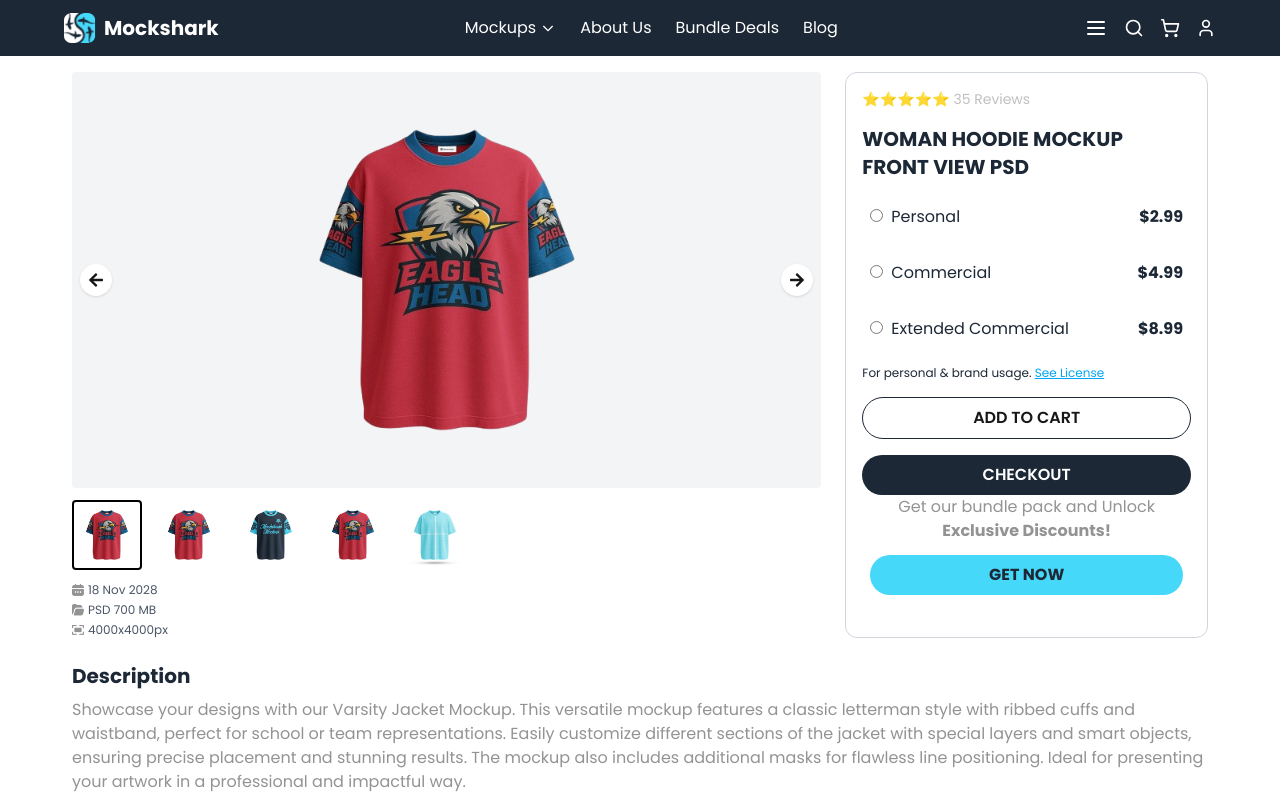
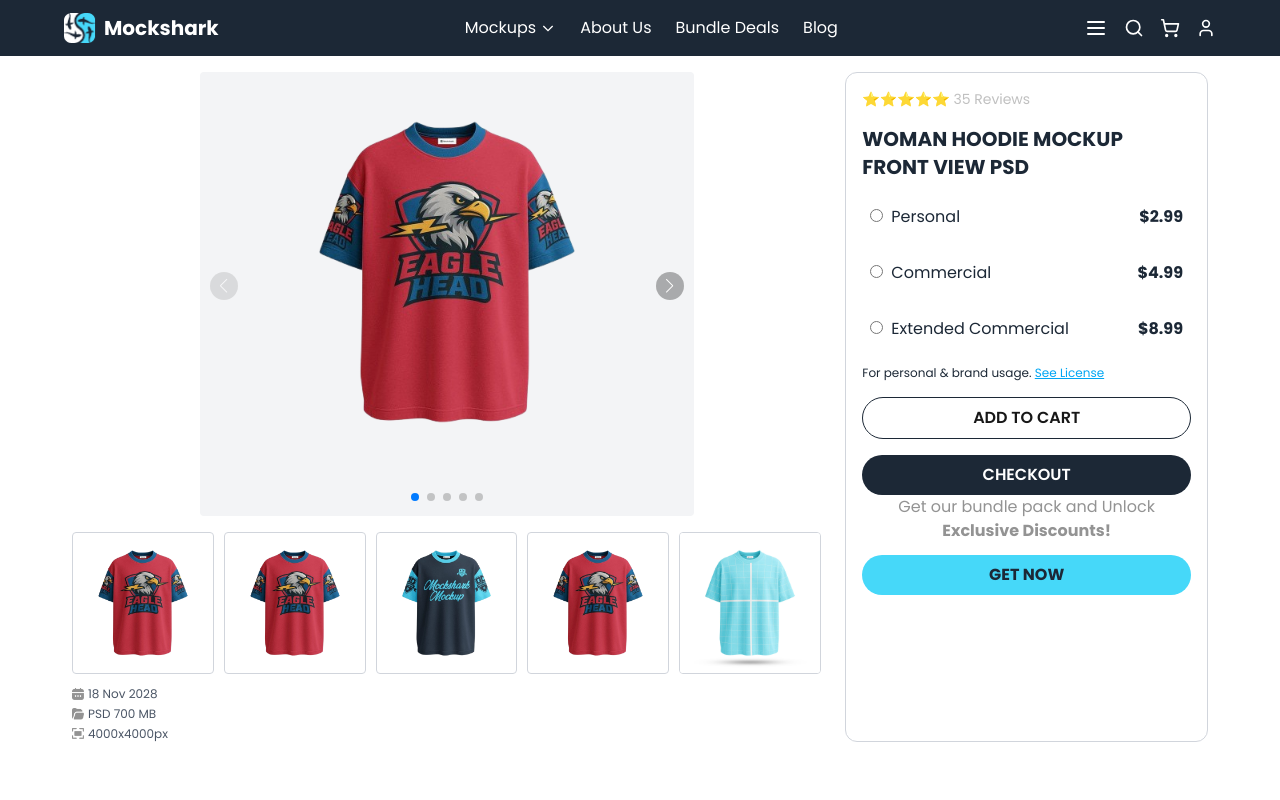
Before and after one commit to OmarFaruque/mockshark, a Next.js app: page /product-details/1 in a window 1280 px wide. Shown: the top 800 px of the page. Built offline with nearby package versions, Linux system fonts and the light colour scheme.

Commit message:
details page updated

```diff
--- a/src/app/globals.css
+++ b/src/app/globals.css
@@ -25,3 +25,24 @@ body {
   color: var(--foreground);
   font-family: var(--font-sans);
 }
+
+.custom-swiper .swiper-button-next,
+.custom-swiper .swiper-button-prev {
+  width: 28px;
+  height: 28px;
+  background-color: rgba(0, 0, 0, 0.3);
+  color: white;
+  border-radius: 9999px; /* fully rounded */
+  padding: 4px;
+  transition: background-color 0.2s ease;
+}
+
+.custom-swiper .swiper-button-next:hover,
+.custom-swiper .swiper-button-prev:hover {
+  background-color: rgba(0, 0, 0, 0.6);
+}
+
+.custom-swiper .swiper-button-next::after,
+.custom-swiper .swiper-button-prev::after {
+  font-size: 14px;
+}
--- a/src/app/product-details/[id]/page.jsx
+++ b/src/app/product-details/[id]/page.jsx
@@ -1,11 +1,12 @@
 'use client';
 import { Swiper, SwiperSlide } from 'swiper/react';
-import { Navigation, Pagination } from 'swiper/modules';
+import { Navigation, Pagination ,Thumbs  } from 'swiper/modules';
 import 'swiper/css';
 import 'swiper/css/navigation';
 import 'swiper/css/pagination';
 import { Autoplay } from 'swiper/modules';
-import { useState } from 'react';
+import 'swiper/css/thumbs';
+import { useState ,useRef } from 'react';
 import Image from 'next/image'
 import { Navbar } from '@/app/components/Navbar'
 import Footer from '@/app/components/Footer'
@@ -59,7 +60,8 @@ const page = () => {
   ];
 
 
-  const [mainImageIndex, setMainImageIndex] = useState(0);
+
+   const [thumbsSwiper, setThumbsSwiper] = useState(null);
   const thumbnails = [
     '/mockup-1.png',
     '/mockup-1.png',
@@ -80,79 +82,90 @@ const page = () => {
     );
   };
 
+
+
   return (
     <div>
      <Navbar/>
       {/* Product Section */}
-      <section className='grid md:grid-cols-3 mx-auto px-2 py-4 max-w-6xl gap-6 min-h-[200px] bg-white'>
+     <section className="grid grid-cols-1 md:grid-cols-3 gap-6 max-w-6xl mx-auto px-2 py-4 bg-white">
   {/* Image Display + Thumbnails */}
-  <div className='md:col-span-2'>
-        {/* Slider */}
-        <div className='relative bg-gray-100 p-2 rounded overflow-hidden'>
+  <div className="md:col-span-2 w-full">
+    {/* Main Swiper */}
+   <Swiper
+  modules={[Navigation, Pagination, Thumbs]}
+  spaceBetween={10}
+  navigation
+  pagination={{ clickable: true }}
+  thumbs={{ swiper: thumbsSwiper }}
+  className="rounded bg-gray-100 p-2 lg:w-[494px] lg:h-[444px] custom-swiper"
+>
+  {thumbnails.map((src, index) => (
+    <SwiperSlide key={index}>
+      <div className="flex items-center justify-center">
         <Image
-            src={thumbnails[mainImageIndex]}
+          src={src}
+          alt={`Slide ${index}`}
           width={400}
           height={400}
-            alt={`Main Image`}
-            className='object-cover rounded mx-auto'
+          className="rounded object-contain"
         />
-          {/* Slider Buttons */}
-          <button
-            onClick={handlePrev}
-            className='absolute top-1/2 left-2 transform -translate-y-1/2 bg-white p-2 rounded-full shadow'
+      </div>
+    </SwiperSlide>
+  ))}
+</Swiper>
+
+
+    {/* Thumbnails Swiper */}
+    <Swiper
+      modules={[Thumbs]}
+      onSwiper={setThumbsSwiper}
+      spaceBetween={10}
+      watchSlidesProgress
+      breakpoints={{
+        320: { slidesPerView: 5 },
+        640: { slidesPerView: 4 },
+        1024: { slidesPerView: 5 },
+      }}
+      className="mt-4 "
     >
-            <FaArrowLeft />
-          </button>
-          <button
-            onClick={handleNext}
-            className='absolute top-1/2 right-2 transform -translate-y-1/2 bg-white p-2 rounded-full shadow'
-          >
-            <FaArrowRight />
-          </button>
-        </div>
-
-        {/* Thumbnails */}
-        <div className='flex items-center gap-3 mt-3 overflow-x-auto'>
       {thumbnails.map((src, index) => (
+        <SwiperSlide key={index} className="cursor-pointer">
           <Image
-              key={index}
             src={src}
+            alt={`Thumb ${index}`}
             width={70}
             height={70}
-              alt={`Thumbnail ${index + 1}`}
-              onClick={() => setMainImageIndex(index)}
-              className={`rounded border-2 cursor-pointer hover:scale-105 transition ${
-                mainImageIndex === index ? 'border-black' : 'border-transparent'
-              }`}
+            className="rounded border border-gray-300 hover:border-black transition w-full h-auto"
           />
+        </SwiperSlide>
       ))}
+    </Swiper>
+
+    {/* Meta Info */}
+    <div className="flex flex-col items-start gap-1 mt-3 text-gray-600 text-xs">
+      <div className="flex items-center gap-1">
+        <Image src="/calender.png" width={12} height={12} alt="Calendar" />
+        <span>18 Nov 2028</span>
       </div>
-
-        {/* Meta Info (same as before) */}
-        <div className='flex flex-col items-start gap-1 mt-3 text-gray-600 text-xs'>
-          <div className='flex items-center gap-1'>
-            <Image src='/calender.png' width={12} height={12} alt='Calendar' />
-            <span> 18 Nov 2028</span>
+      <div className="flex items-center gap-1">
+        <Image src="/file.png" width={12} height={12} alt="File Size" />
+        <span>PSD 700 MB</span>
       </div>
-          <div className='flex items-center gap-1'>
-            <Image src='/file.png' width={12} height={12} alt='File Size' />
-            <span> PSD 700 MB</span>
-          </div>
-          <div className='flex items-center gap-1'>
-            <Image src='/size.png' width={12} height={12} alt='Resolution' />
-            <span> 4000x4000px</span>
+      <div className="flex items-center gap-1">
+        <Image src="/size.png" width={12} height={12} alt="Resolution" />
+        <span>4000x4000px</span>
       </div>
     </div>
   </div>
 
-  {/* Product Details (unchanged) */}
-  <div className='space-y-4 p-4 border border-gray-300 rounded-xl'>
-    <p className='text-[#C0C0C0] text-sm'>⭐⭐⭐⭐⭐ 35 Reviews</p>
-    <h2 className='font-bold text-[#1C2836] text-xl'>
+  {/* Product Details */}
+  <div className="space-y-4 p-4 border border-gray-300 rounded-xl mt-20 lg:mt-0">
+    <p className="text-[#C0C0C0] text-sm">⭐⭐⭐⭐⭐ 35 Reviews</p>
+    <h2 className="font-bold text-[#1C2836] text-xl">
       WOMAN HOODIE MOCKUP FRONT VIEW PSD
     </h2>
-
-    <div className='space-y-4 text-[#1C2836]'>
+    <div className="space-y-4 text-[#1C2836]">
       {[
         { label: 'Personal', price: '$2.99' },
         { label: 'Commercial', price: '$4.99' },
@@ -160,38 +173,36 @@ const page = () => {
       ].map((option, idx) => (
         <label
           key={idx}
-          className='flex justify-between items-center px-2 py-2 rounded cursor-pointer'
+          className="flex justify-between items-center px-2 py-2 rounded cursor-pointer"
         >
           <span>
-            <input type='radio' name='license' className='mr-2' />
+            <input type="radio" name="license" className="mr-2" />
             {option.label}
           </span>
-          <span className='font-bold'>{option.price}</span>
+          <span className="font-bold">{option.price}</span>
         </label>
       ))}
     </div>
-
-    <p className='text-[#1C2836] text-xs'>
+    <p className="text-[#1C2836] text-xs">
       For personal & brand usage.{' '}
-      <a href='#' className='text-sky-500 underline'>
+      <a href="#" className="text-sky-500 underline">
         See License
       </a>
     </p>
-
-    <button className='py-2 border border-[#1C2836] rounded-full w-full font-semibold'>
+    <button className="py-2 border border-[#1C2836] rounded-full w-full font-semibold">
       ADD TO CART
     </button>
-    <Link href='/checkout'>
-      <button className='bg-[#1C2836] py-2 rounded-full w-full font-semibold text-white'>
+    <Link href="/checkout">
+      <button className="bg-[#1C2836] py-2 rounded-full w-full font-semibold text-white">
         CHECKOUT
       </button>
     </Link>
-    <div className='px-2 rounded text-[#939393] text-center'>
+    <div className=" rounded text-[#939393] text-center">
       <p>
         Get our bundle pack and Unlock <br />
         <strong>Exclusive Discounts!</strong>
       </p>
-      <button className='bg-[#46D8F9] mt-3 py-2 rounded-full w-full font-bold text-[#1C2836]'>
+      <button className="bg-[#46D8F9] mt-3 py-2  rounded-full w-full font-bold text-[#1C2836]">
         GET NOW
       </button>
     </div>
@@ -199,8 +210,9 @@ const page = () => {
 </section>
 
 
+
       {/* Description Section */}
-      <section className='mx-auto p-2 max-w-6xl bg-white '>
+      <section className='mx-auto p-2 max-w-6xl bg-white lg:mt-24 '>
         <h3 className='mb-2 font-bold text-[#1C2836] text-xl'>
           Description
         </h3>
```
Lines whose indentation alone changed are shown as unchanged.
